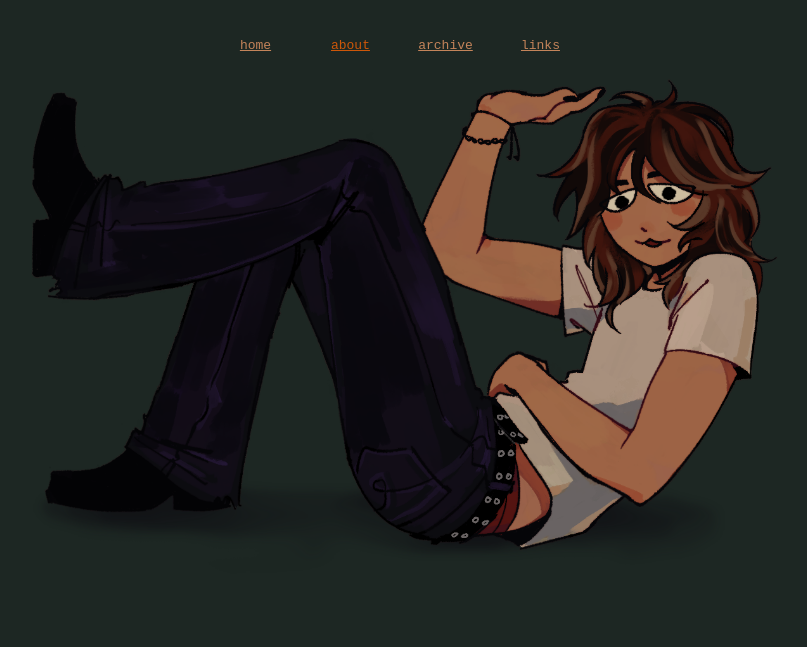
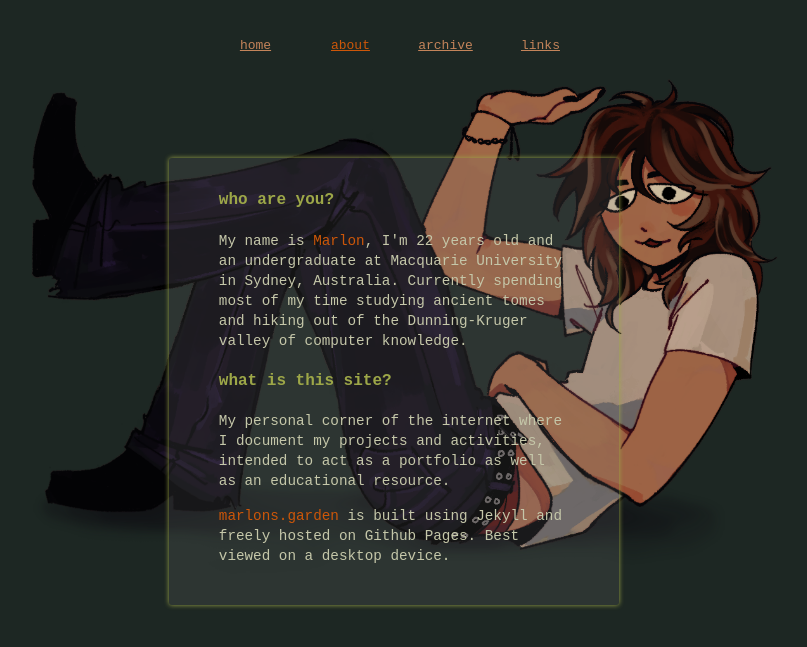
Before and after one commit to b0xcode/b0xcode.github.io, a Jekyll site: the page built from about.html, in a window 1280 px wide. Shown: the top 647 px of the page, without its empty margins (242-1049 px from the left). Built offline with Jekyll 4.4.1, drawn with Linux system fonts in a browser that asks for light colours.

Commit message:
updated about page, fixed broken links

```diff
--- /dev/null
+++ b/_layouts/archive.html
@@ -0,0 +1,4 @@
+---
+layout: default
+---
+{{content}}
--- /dev/null
+++ b/_layouts/links.html
@@ -0,0 +1,4 @@
+---
+layout: default
+---
+{{content}}
--- a/_sass/about.scss
+++ b/_sass/about.scss
@@ -39,5 +39,9 @@
     margin-left:120px;
     margin-top:80px;
     z-index: 1;
-
+    min-width:280px;
+    box-shadow: 0px 0px 5px #9DA748;
+    backdrop-filter: invert(8%);
+    border-radius: 3px;
+    padding: 12px 50px 25px 50px;
 }
--- a/_sass/main.scss
+++ b/_sass/main.scss
@@ -18,6 +18,10 @@ a:link, a:visited{
 
 * {
   box-sizing: border-box;
+}
+
+.flavour{
+  color:#CD5709;
 }
 
 .container {
--- a/about.html
+++ b/about.html
@@ -13,6 +13,11 @@ layout: about
         <img id ="sclera" src="assets/images/pagedoll/sclera.png">
     </div>
     <div id="about">
-        <p></p>
+        <h4>who are you?</h4>
+        <p>My name is <span class="flavour">Marlon</span>, I'm 22 years old and an undergraduate at Macquarie University in Sydney, Australia. Currently spending most of my time studying ancient tomes and hiking out of the Dunning-Kruger valley of computer knowledge.</p>
+        <h4>what is this site?</h4>
+        <p>My personal corner of the internet where I document my projects and activities, intended to act as a portfolio as well as an educational resource.</p>
+        <p><span class="flavour">marlons.garden</span> is built using Jekyll and freely hosted on Github Pages. Best viewed on a desktop device.</p>
+
     </div>
 </body>
```
Also changed, not shown: archive.html (added, +18 -0 lines), links.html (added, +10 -0 lines).
